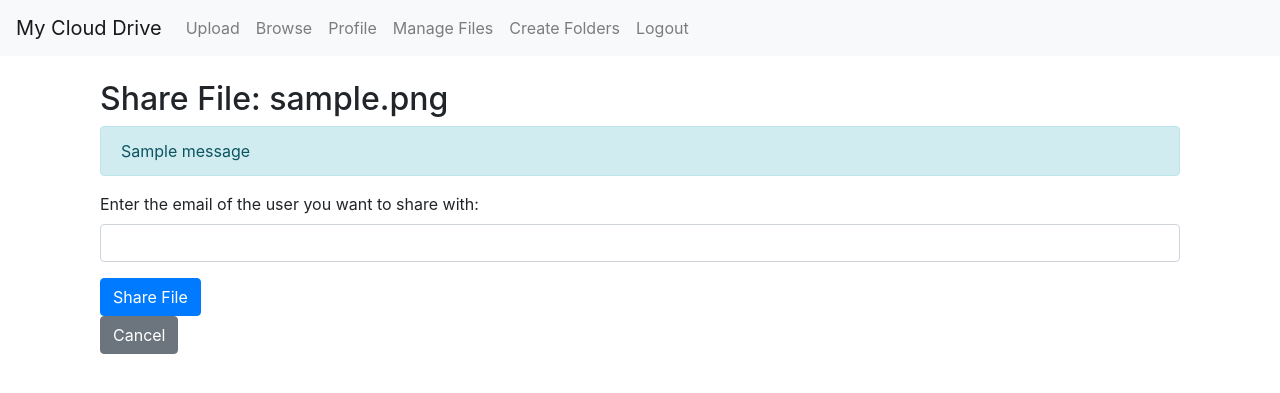
After one commit to testkathembo/mydriveapp, a Django app: page /share-file/1/ in a window 1280 px wide. The commit adds this page. Shown: the top 393 px of the page. Run offline with Django 5.2, Linux system fonts and the light colour scheme; a user stored in the database is signed in; tables that the repository leaves empty hold one stand-in row (values such as "Sample post"); one stand-in notice (Sample message) is shown; parts of the project's set-up code (start-up, migrations or seed data) failed here and were passed over; some libraries are stand-ins or nearby versions.

Commit message:
commit changes

```diff
--- a/mydrive/models.py
+++ b/mydrive/models.py
@@ -2,7 +2,7 @@ from django.db import models
 from django.contrib.auth.models import User
 
 class Profile(models.Model):
-    user = models.OneToOneField(User, on_delete=models.CASCADE, related_name='profile')  # Use related_name for clarity
+    user = models.OneToOneField(User, on_delete=models.CASCADE, related_name='profile')
     name = models.CharField(max_length=255, default='Unnamed')
     uploaded_at = models.DateTimeField(auto_now=True)
     storage_used = models.PositiveIntegerField(default=0)
@@ -16,21 +16,20 @@ class Profile(models.Model):
         self.save()
 
 class Folder(models.Model):
-    profile = models.ForeignKey(Profile, on_delete=models.CASCADE, related_name='folders')  # Link to the user's profile
-    name = models.CharField(max_length=255)  # Name of the folder
-    created_at = models.DateTimeField(auto_now_add=True)  # Time when the folder was created
-    parent_folder = models.ForeignKey('self', null=True, blank=True, on_delete=models.SET_NULL, related_name='subfolders')  # Self-referential for nested folders
-
-    class Meta:
-        unique_together = ('profile', 'name')  # Ensure no duplicate folder names for the same profile
+    profile = models.ForeignKey(Profile, on_delete=models.CASCADE, related_name='folders')
+    name = models.CharField(max_length=255)
+    created_at = models.DateTimeField(auto_now_add=True)
+    parent_folder = models.ForeignKey('self', null=True, blank=True, on_delete=models.SET_NULL, related_name='subfolders')  # Corrected self-reference
+    shared_with = models.ManyToManyField(User, related_name='shared_folders', blank=True)
 
     def __str__(self):
         return self.name
 
 class UploadedFile(models.Model):
-    folder = models.ForeignKey(Folder, on_delete=models.CASCADE, related_name='files', default=None)  # Consider a default folder
+    folder = models.ForeignKey(Folder, on_delete=models.CASCADE, related_name='files')  # Correctly references Folder
     file = models.FileField(upload_to='uploads/')
     uploaded_at = models.DateTimeField(auto_now_add=True)
+    shared_with = models.ManyToManyField(User, related_name='shared_files', blank=True)
 
     def __str__(self):
         return self.file.name
--- /dev/null
+++ b/mydrive/templates/share_file.html
@@ -0,0 +1,24 @@
+{% extends "base_nav.html" %}
+{% block content %}
+<div class="container">
+    <h2>Share File: {{ file.file.name }}</h2>
+
+    {% if messages %}
+        <div class="alert alert-info" role="alert">
+            {% for message in messages %}
+                {{ message }}
+            {% endfor %}
+        </div>
+    {% endif %}
+
+    <form method="POST">
+        {% csrf_token %}
+        <div class="form-group">
+            <label for="email">Enter the email of the user you want to share with:</label>
+            <input type="email" name="email" id="email" class="form-control" required>
+        </div>
+        <button type="submit" class="btn btn-primary">Share File</button>
+    </form>
+    <a href="{% url 'browse' %}" class="btn btn-secondary">Cancel</a>
+</div>
+{% endblock %}
--- a/mydrive/urls.py
+++ b/mydrive/urls.py
@@ -10,7 +10,14 @@ from .views import (
     manage_files,
     create_folder,
     browse_folders,
-)
+    move_file,
+    copy_file,
+    delete_file,
+    delete_folder,
+    share_file,
+    share_folder
+
+    )
 
 urlpatterns = [
     # User authentication URLs
@@ -32,4 +39,14 @@ urlpatterns = [
     # Folder management URLs
     path('folders/<int:folder_id>/', browse_folders, name='browse_folder'),  # View for browsing folders
     path('create-folder/', create_folder, name='create_folder'),  # Added route for folder creation
+
+    # Management of copies of files and folders
+    path('move-file/<int:file_id>/', move_file, name='move_file'),
+    path('copy-file/<int:file_id>/', copy_file, name='copy_file'),
+    path('delete-file/<int:file_id>/', delete_file, name='delete_file'),
+    path('delete-folder/<int:folder_id>/', delete_folder, name='delete_folder'),  # New delete folder path
+
+    # Share files and folders
+    path('share-file/<int:file_id>/', share_file, name='share_file'),  # URL for sharing files
+    path('share-folder/<int:folder_id>/', share_folder, name='share_folder'),  # URL f
 ]
--- a/mydrive/views.py
+++ b/mydrive/views.py
@@ -1,9 +1,12 @@
-from django.shortcuts import render, redirect
+from django.shortcuts import render, redirect, get_object_or_404
 from django.contrib.auth import login, authenticate, logout
 from django.contrib import messages
 from django.contrib.auth.decorators import login_required
 from .forms import UserRegistrationForm, UserLoginForm, ProfileUpdateForm, FileUploadForm
 from .models import Profile, UploadedFile, Folder  # Ensure UploadedFile and Folder are imported
+from django.contrib.auth.models import User  # Make sure this is included
+
+
 
 def register(request):
     """Handles user registration."""
@@ -75,18 +78,17 @@ def update_profile(request):
 def upload_file(request):
     """Handles file uploads for logged-in users."""
     if request.method == 'POST':
-        form = FileUploadForm(request.POST, request.FILES, user=request.user)  # Pass user
+        form = FileUploadForm(request.POST, request.FILES)
         if form.is_valid():
             uploaded_file = form.save(commit=False)  # Don't save yet
-            uploaded_file.folder = form.cleaned_data['folder']  # Set folder from form
+            uploaded_file.folder = form.cleaned_data['folder']  # Set the folder from the form
             uploaded_file.save()  # Save the uploaded file instance
             messages.success(request, 'File uploaded successfully!')
             return redirect('browse')  # Redirect to browse view after upload
     else:
-        form = FileUploadForm(user=request.user)  # Pass user
+        form = FileUploadForm()
 
     return render(request, 'upload.html', {'form': form})
-
 
 
 @login_required
@@ -145,19 +147,21 @@ def create_folder(request):
     """Handles folder creation for logged-in users."""
     if request.method == 'POST':
         folder_name = request.POST.get('folder_name')
-        parent_id = request.POST.get('parent_id')  # If you're allowing nested folders
+        parent_id = request.POST.get('parent_id')  # Get parent folder ID if provided
 
         parent_folder = None
         if parent_id:
-            parent_folder = Folder.objects.get(id=parent_id)  # Get the parent folder if provided
+            parent_folder = Folder.objects.get(id=parent_id)  # Get the parent folder object
 
-        # Use 'parent_folder' instead of 'parent'
+        # Create the folder with the optional parent folder
         folder = Folder(name=folder_name, profile=request.user.profile, parent_folder=parent_folder)
         folder.save()
         messages.success(request, 'Folder created successfully!')
         return redirect('browse')  # Redirect to the browse view
 
-    return render(request, 'create_folder.html')
+    # Fetch the folders to populate the dropdown
+    folders = Folder.objects.filter(profile=request.user.profile)  # Fetch folders for the logged-in user
+    return render(request, 'create_folder.html', {'folders': folders})  # Render the folder creation form
 
 
 @login_required
@@ -178,3 +182,142 @@ def browse_folders(request, folder_id):
     except Folder.DoesNotExist:
         messages.error(request, 'Folder not found.')
         return redirect('browse')  # Redirect to the browse view if folder not found
+
+
+@login_required
+def move_file(request, file_id):
+    file = get_object_or_404(UploadedFile, id=file_id)
+
+    if request.method == 'POST':
+        target_folder_id = request.POST.get('target_folder')  # Get the folder from the form
+        target_folder = get_object_or_404(Folder, id=target_folder_id)
+
+        # Move the file to the selected folder
+        file.folder = target_folder
+        file.save()
+        messages.success(request, 'File moved successfully!')
+        return redirect('browse')  # Redirect to the browse view
+
+    folders = Folder.objects.filter(profile=request.user.profile)  # Get user folders for selection
+    return render(request, 'move_file.html', {'file': file, 'folders': folders})
+
+@login_required
+def copy_file(request, file_id):
+    file = get_object_or_404(UploadedFile, id=file_id)
+
+    if request.method == 'POST':
+        target_folder_id = request.POST.get('target_folder')  # Get the folder from the form
+        target_folder = get_object_or_404(Folder, id=target_folder_id)
+
+        # Create a copy of the file
+        copied_file = UploadedFile(
+            file=file.file,  # Copy the file
+            folder=target_folder  # Assign to the selected folder
+        )
+        copied_file.save()
+        messages.success(request, 'File copied successfully!')
+        return redirect('browse')  # Redirect to the browse view
+
+    folders = Folder.objects.filter(profile=request.user.profile)  # Get user folders for selection
+    return render(request, 'copy_file.html', {'file': file, 'folders': folders})
+
+
+@login_required
+def copy_file(request, file_id):
+    """Handles copying files for logged-in users."""
+    try:
+        file_to_copy = UploadedFile.objects.get(id=file_id)
+        folders = Folder.objects.filter(profile=request.user.profile)  # Get all folders for the user
+
+        if request.method == 'POST':
+            new_folder_id = request.POST.get('folder_id')  # Get the target folder ID
+            new_folder = Folder.objects.get(id=new_folder_id)
+
+            # Create a copy of the file
+            uploaded_file_copy = UploadedFile(
+                folder=new_folder,
+                file=file_to_copy.file,  # Use the same file
+            )
+            uploaded_file_copy.save()
+            messages.success(request, 'File copied successfully!')
+            return redirect('browse')  # Redirect to the browse view
+
+        return render(request, 'copy_file.html', {
+            'file': file_to_copy,
+            'folders': folders,
+        })
+    except UploadedFile.DoesNotExist:
+        messages.error(request, 'File not found.')
+        return redirect('browse')
+    except Folder.DoesNotExist:
+        messages.error(request, 'Target folder not found.')
+        return redirect('browse')
+
+
+from django.shortcuts import get_object_or_404
+
+@login_required
+def delete_file(request, file_id):
+    """Handles file deletion for logged-in users."""
+    file = get_object_or_404(UploadedFile, id=file_id)
+
+    if request.method == 'POST':
+        file.delete()  # Delete the file instance
+        messages.success(request, 'File deleted successfully!')
+        return redirect('browse')  # Redirect to the browse view
+
+    return render(request, 'confirm_delete_file.html', {'file': file})
+
+@login_required
+def delete_folder(request, folder_id):
+    """Handles folder deletion for logged-in users."""
+    folder = get_object_or_404(Folder, id=folder_id)
+
+    if request.method == 'POST':
+        folder.delete()  # Delete the folder instance
+        messages.success(request, 'Folder deleted successfully!')
+        return redirect('browse')  # Redirect to the browse view
+
+    return render(request, 'confirm_delete_folder.html', {'folder': folder})
+
+
+@login_required
+def share_file(request, file_id):
+    """Share a file with another user via email."""
+    file_to_share = get_object_or_404(UploadedFile, id=file_id)
+
+    if request.method == 'POST':
+        recipient_email = request.POST.get('email')  # Get email from form
+        subject = f"Shared File: {file_to_share.file.name}"
+        message = f"You have been shared a file: {file_to_share.file.name}\n\nDownload it here: {file_to_share.file.url}"
+
+        try:
+            # Send the email
+            send_mail(subject, message, settings.EMAIL_HOST_USER, [recipient_email])
+            messages.success(request, f'File shared successfully with {recipient_email}!')
+            return redirect('browse')
+        except Exception as e:
+            messages.error(request, f'Error sharing file: {e}')
+            return redirect('browse')
+
+    return render(request, 'share_file.html', {'file': file_to_share})
+
+
+
+@login_required
+def share_folder(request, folder_id):
+    """Handles sharing a folder with another user."""
+    folder = get_object_or_404(Folder, id=folder_id)
+
+    if request.method == 'POST':
+        email = request.POST.get('email')
+        try:
+            user_to_share = User.objects.get(email=email)
+            folder.shared_with.add(user_to_share)
+            messages.success(request, f'Folder shared successfully with {user_to_share.username}.')
+        except User.DoesNotExist:
+            messages.error(request, 'User with this email does not exist.')
+
+        return redirect('browse')  # Redirect to the browse view after sharing
+
+    return render(request, 'share_folder.html', {'folder': folder})
```
Also changed, not shown: mycloud_drive/settings.py (+8 -0 lines), mydrive/templates/browse.html (+23 -21 lines), mydrive/templates/browse_folder.html (+7 -6 lines), mydrive/templates/confirm_delete_file.html (added, +13 -0 lines), mydrive/templates/confirm_delete_folder.html (added, +15 -0 lines), mydrive/templates/copy_file.html (added, +19 -0 lines), mydrive/templates/create_folder.html (+14 -2 lines), mydrive/templates/move_file.html (added, +20 -0 lines), mydrive/templates/share_folder.html (added, +15 -0 lines), mydrive/migrations/0002_folder_shared_with_uploadedfile_shared_with_and_more.py (added), mydrive/migrations/0003_alter_folder_unique_together.py (added).
